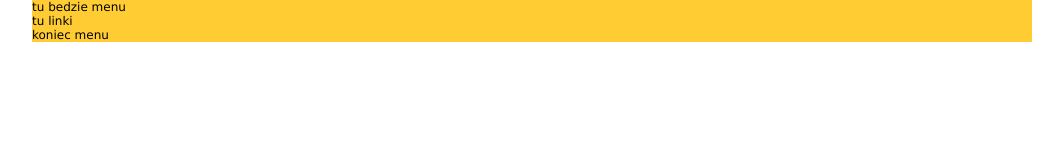
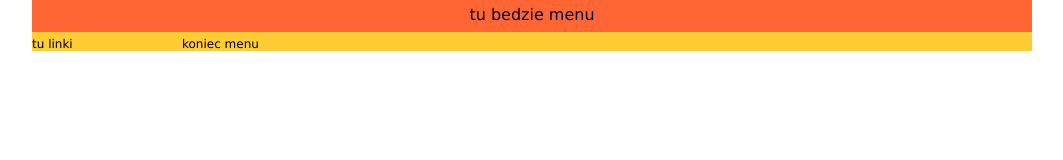
Before and after one commit to Adaa11/stronaWWW-azelek, a plain HTML site: page index.html in a window 1280 px wide. Shown: the whole page, without its empty margins (118-1181 px from the left). Drawn offline with Linux system fonts and the light colour scheme.

Commit message:
modyfikacje css dodanie menu i linkow

```diff
--- a/style.css
+++ b/style.css
@@ -18,3 +18,26 @@ body {
 	margin: 0 10px;
 	width: 1000px;
 }
+#MENU {
+	font-size: 16px;
+	font-family: Verdana;
+	color: #000033;
+	background-color: #FF6633 ;
+	margin-top: 0px;
+	margin-right: 0px;
+	margin-bottom: 5px;
+	margin-left: 0px;
+	padding-top: 5px;
+	padding-right: 10px;
+	padding-bottom: 8px;
+	padding-left: 10px;
+	text-align: center;
+}
+#LINKI {
+	width: 150px;
+	overflow: hidden;
+	float: left;
+    position:relative;
+
+
+}
```
